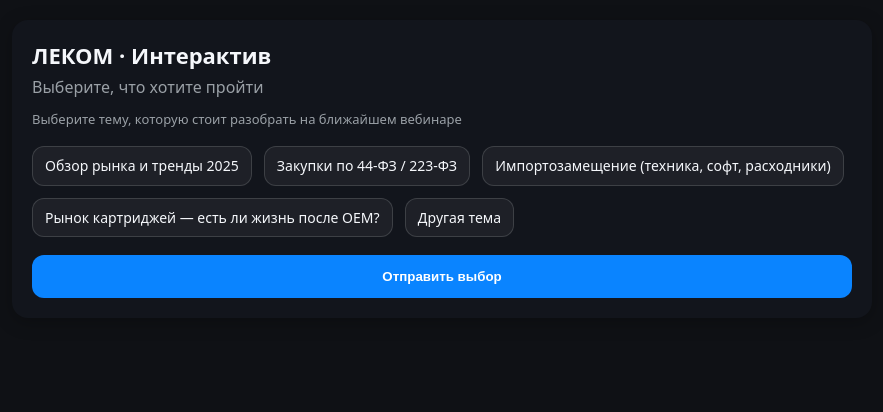
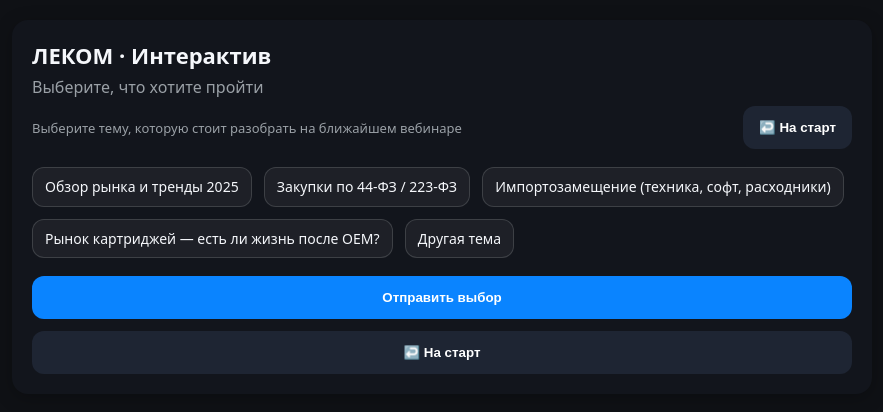
Before and after one commit to karpenkoroman/lekom-miniapp, a plain HTML site: page index.html in a window 1280 px wide. Both pictures are taken after a click on the button "🎤 Выбор темы вебинара". Shown: the whole page, without its empty margins (198-1081 px from the left). Drawn offline with Linux system fonts and the light colour scheme.

Commit message:
Update index.html

```diff
--- a/index.html
+++ b/index.html
@@ -62,7 +62,10 @@
 
     <!-- AUDIT -->
     <div id="audit" style="display:none">
-      <div class="meta mt">⏱ ~5 минут · ответы конфиденциальны</div>
+      <div class="row" style="justify-content:space-between;align-items:center" class="mt">
+        <div class="meta mt">⏱ ~5 минут · ответы конфиденциальны</div>
+        <button id="backHomeFromAuditTop" class="btn secondary">↩️ На старт</button>
+      </div>
       <div id="progressText" class="hint">Вопрос 0 из 11</div>
 
       <form id="f" class="mt">
@@ -159,6 +162,7 @@
         <div class="ctas">
           <a class="cta primary" target="_blank" href="https://t.me/chelebaev">💬 Обсудить с экспертом</a>
           <a id="ctaContact" class="cta secondary">📩 Оставить контакты</a>
+          <a id="backHomeFromAudit" class="cta secondary">↩️ На старт</a>
         </div>
       </div>
 
@@ -176,7 +180,10 @@
 
     <!-- WEBINAR POLL -->
     <div id="webinar" style="display:none">
-      <div class="meta mt">Выберите тему, которую стоит разобрать на ближайшем вебинаре</div>
+      <div class="row" style="justify-content:space-between;align-items:center">
+        <div class="meta mt">Выберите тему, которую стоит разобрать на ближайшем вебинаре</div>
+        <button id="backHomeFromWebinarTop" class="btn secondary">↩️ На старт</button>
+      </div>
       <div id="webinarOptions" class="mt">
         <label class="opt"><input type="radio" name="webinar" value="Обзор рынка и тренды 2025"><span>Обзор рынка и тренды 2025</span></label>
         <label class="opt"><input type="radio" name="webinar" value="Закупки по 44-ФЗ / 223-ФЗ"><span>Закупки по 44-ФЗ / 223-ФЗ</span></label>
@@ -187,6 +194,7 @@
       <input id="wbOtherText" placeholder="Укажите вашу тему" style="display:none;margin-top:8px;width:100%;padding:10px;border-radius:8px;border:1px solid #334155;background:#0e1420;color:#fff">
       <button id="sendWebinar" class="btn block mt">Отправить выбор</button>
       <div id="webinarMsg" class="hint" style="display:none;color:#7dd3fc;margin-top:8px;">✅ Спасибо, мнение учтено!</div>
+      <button id="backHomeFromWebinar" class="btn secondary block mt">↩️ На старт</button>
     </div>
 
   </div>
```
